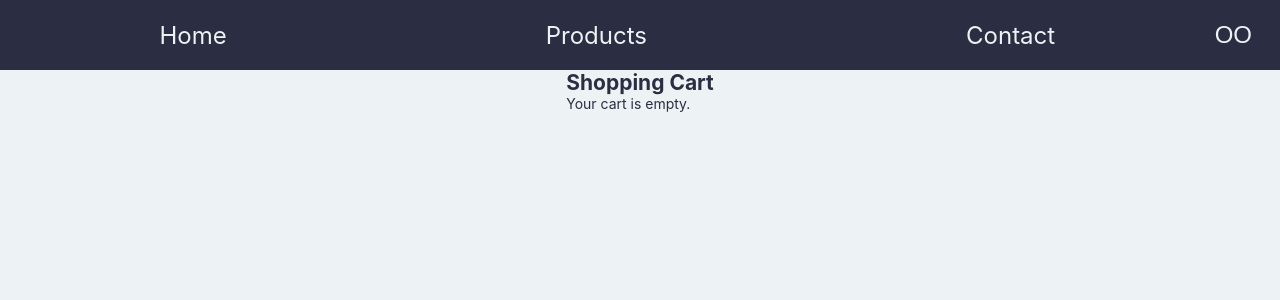
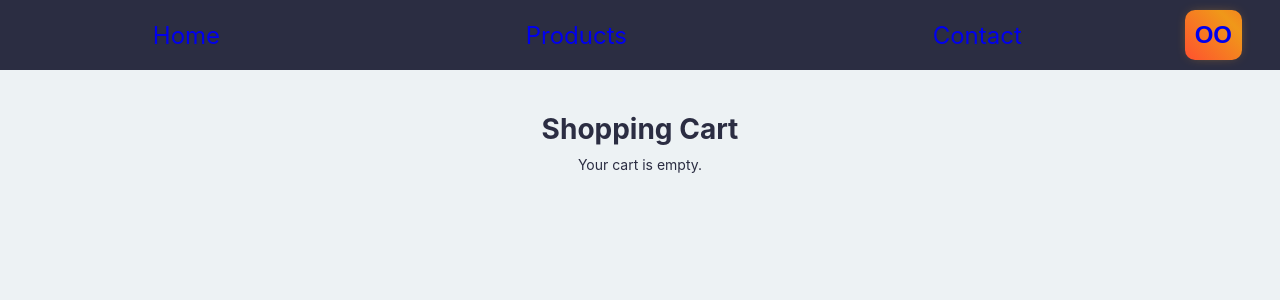
Before and after one commit to EverybodyToTheLimit/shopping-cart, a React (Create React App) app: page /cart in a window 1280 px wide. Shown: the top 300 px of the page. Built offline with nearby package versions, Linux system fonts and the light colour scheme.

Commit message:
add checkout state input, checkout section styling and modify buttons

```diff
--- a/src/App.css
+++ b/src/App.css
@@ -38,7 +38,7 @@ body{
   color: var(--blue);
   padding-left: 5%;
   padding-right: 5%;
-  height: 100vh;
+  min-height: 100vh;
   justify-content: center;
 }
 
@@ -52,22 +52,29 @@ body{
 
 }
 
+#nav-bar-container {
+  position: sticky;
+  top: 0;
+}
+
 #nav-bar {
   display:flex;
   justify-content: space-between;
   padding-right: 2rem;
   min-height: 5rem;
   background-color: var(--blue);
+  color: var(--white);
 }
 
 ul, li, a {
   list-style-type: none;
   text-decoration: none;
-  color: var(--white);
   font-size: x-large;
 }
 
-
+a:visited {
+  color: var(--white);
+}
 
 .container {
   display: flex;
@@ -76,6 +83,14 @@ ul, li, a {
 }
 
 .contact{
+  display: flex;
+  flex-direction: column;
+  align-items: center;
+  gap: 10px;
+  padding-top: 3rem;
+}
+
+.cart {
   display: flex;
   flex-direction: column;
   align-items: center;
@@ -106,6 +121,7 @@ label {
   grid-row-gap: var(--spacing-l);
   max-width: var(--width-container);
   width: 100%;
+  height: 350px;
 }
 
 @media(min-width: 540px){
@@ -200,3 +216,88 @@ button {
   background: none;
   font-size: x-large;
 }
+
+.cart-list {
+  display: flex;
+  flex-direction: column;
+  justify-content: center;
+  gap: 1rem;
+}
+
+.cart-item-image {
+  border-radius: 40px;
+  box-shadow: 5px 5px 30px 7px rgba(0,0,0,0.25), -5px -5px 30px 7px rgba(0,0,0,0.22);
+  width: 150px;
+  height: 150px;
+  background-size:cover;
+  background-position: center;
+  background-repeat: no-repeat;
+}
+
+.cart-item-description {
+  display: flex;
+  flex-direction: column;
+  justify-content: space-around;
+  align-items: flex-start;
+}
+
+.cart-card {
+  display: flex;
+  gap: 3rem;
+  font-size: smaller;
+
+}
+
+.description-text {
+  padding-top: 1rem;
+  display: flex;
+  flex-direction: column;
+  gap: 0.5rem;
+}
+
+
+
+
+button {
+  font-size: small;
+  margin: 10px;
+  padding: 5px 10px;
+  text-align: center;
+  text-transform: uppercase;
+  transition: 0.5s;
+  background-size: 200% auto;
+  color: white;
+  border-radius: 10px;
+  display: block;
+  border: 0px;
+  font-weight: 700;
+  box-shadow: 0px 0px 14px -7px #f09819;
+  background-image: linear-gradient(45deg, #FF512F 0%, #F09819  51%, #FF512F  100%);
+  cursor: pointer;
+  user-select: none;
+  -webkit-user-select: none;
+  touch-action: manipulation;
+}
+
+button:hover {
+  background-position: right center;
+  /* change the direction of the change here */
+  color: #fff;
+  text-decoration: none;
+}
+
+button:active {
+  transform: scale(0.95);
+}
+
+.cart-container-div {
+  display: flex;
+}
+
+#checkout-button {
+  max-height: 5rem;
+  position:absolute;
+  top: 6rem;
+  margin-left: 5rem;
+  position: sticky;
+}
--- a/src/App.js
+++ b/src/App.js
@@ -12,6 +12,10 @@ import { useState } from 'react';
 function App() {
 
   const [cart, setCart] = useState([])
+
+  const handleCart = (result) => {
+    setCart([...cart, result])
+  }
 
 
   const router = createBrowserRouter([
@@ -30,7 +34,7 @@ function App() {
         },
         {
           path: "products",
-          element: <Products />,
+          element: <Products handleCart={handleCart}/>,
         },
         {
           path: "cart",
--- a/src/Components/Cart.js
+++ b/src/Components/Cart.js
@@ -1,18 +1,26 @@
 import React from 'react'
+import { CartCard } from './CartCard';
 
 export const Cart = ({cart}) => {
+
+  const listNames = cart.map((el, index) =>
+    <CartCard key={index} name={el.name} image={el.image} quantity={el.quantity}/>
+  );
+
   return (
-    <aside>
-    <h2>Shopping Cart</h2>
+    <div className="cart">
+    <h1>Shopping Cart</h1>
     {cart.length > 0 ? (
-      <ul>
-        {cart.map((product, index) => (
-          <li key={index}>{product}</li>
-        ))}
-      </ul>
+      <div className="cart-container-div">
+        <ul className='cart-list'>
+          {listNames}
+        </ul>
+        <button id="checkout-button">Checkout</button>
+      </div>
+
     ) : (
       <p>Your cart is empty.</p>
     )}
-  </aside>
+    </div>
   )
 }
--- /dev/null
+++ b/src/Components/CartCard.js
@@ -0,0 +1,16 @@
+import React from 'react'
+
+export const CartCard = ({name, quantity, image}) => {
+  return (
+    <div className="cart-card">
+        <div className='cart-item-image' style={{ backgroundImage: `url(${image})` }}></div>
+        <div className='cart-item-description'>
+            <div className="description-text">
+                <div id='desc'>Item: {name}</div>
+                <div id='quant'>Quantity: {quantity}</div>
+            </div>
+            <button>Remove</button>
+        </div>
+    </div>
+  )
+}
--- a/src/Components/ProductCard.js
+++ b/src/Components/ProductCard.js
@@ -13,7 +13,7 @@ export const ProductCard = ({name, description, image, handleSubmit}) => {
     }
 
     const submitPurchase = () => {
-        handleSubmit(name, quantity)
+        handleSubmit(name, description, image, quantity)
     }
   return (
     <div className="card">
--- a/src/Components/Products.js
+++ b/src/Components/Products.js
@@ -2,12 +2,13 @@ import React from 'react'
 import { ProductCard } from './ProductCard'
 import powertools from './ProductList.json'
 
-export const Products = () => {
+export const Products = ({handleCart}) => {
 
     const data = powertools.powertools
 
-    const handleSubmit = (name, quantity) => {
+    const handleSubmit = (name, description, image, quantity) => {
         console.log(name, quantity)
+        handleCart({"name": name, "description": description, "image": image, "quantity": quantity})
     }
 
 
--- a/src/Routes/route.jsx
+++ b/src/Routes/route.jsx
@@ -3,7 +3,7 @@ import {Outlet, Link} from "react-router-dom"
 export default function Root() {
     return (
       <>
-        <div>
+        <div id='nav-bar-container'>
           <nav id="nav-bar">
             <ul id="nav-links">
                 <li>
```
